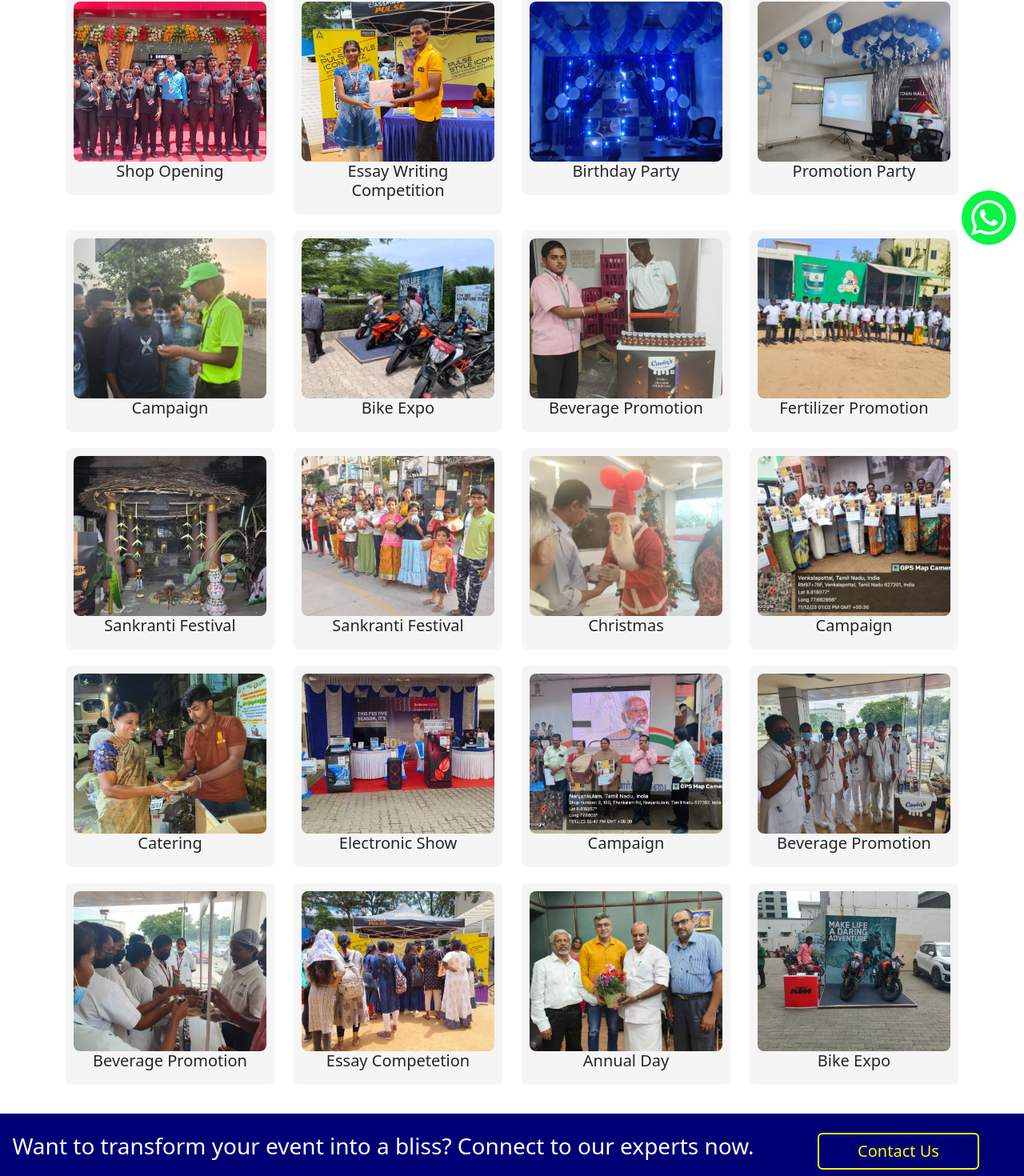
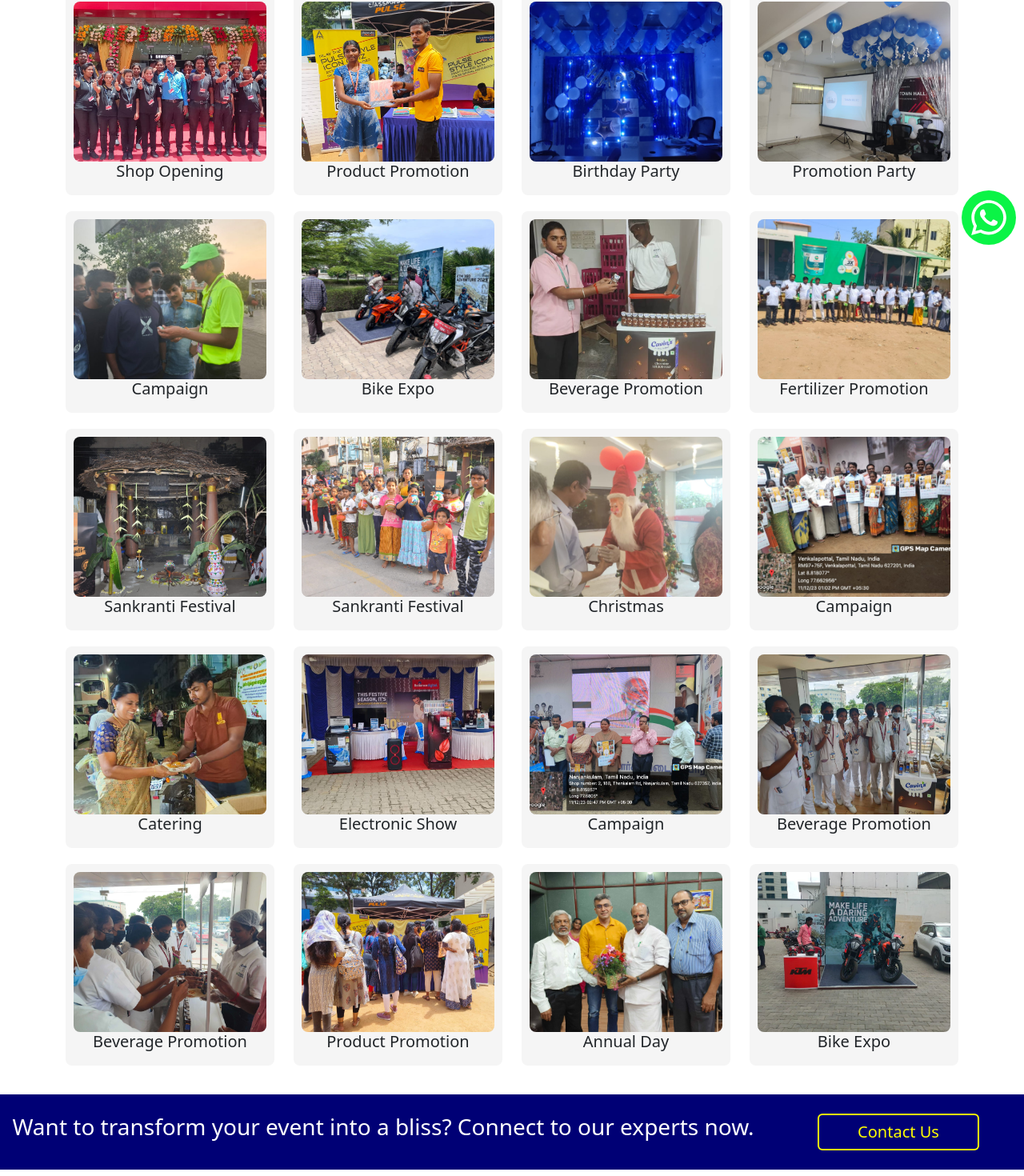
Before and after one commit to prakeshkumar15633/global-trader, a React (Create React App) app: page /global-trader/gallery in a window 1280 px wide. Shown: the part 484-1954 px from the top of the page at 80% size. Built offline with nearby package versions, Linux system fonts and the light colour scheme.

Commit message:
committed

```diff
--- a/src/components/Gallery/Gallery.jsx
+++ b/src/components/Gallery/Gallery.jsx
@@ -36,7 +36,7 @@ function Gallery() {
         },
         {
             img:img11,
-            title:'Essay Writing Competition'
+            title:'Product Promotion'
         },
         {
             img:img14,
@@ -100,7 +100,7 @@ function Gallery() {
         },
         {
             img:img37,
-            title:'Essay Competetion'
+            title:'Product Promotion'
         },
         {
             img:img38,
```
